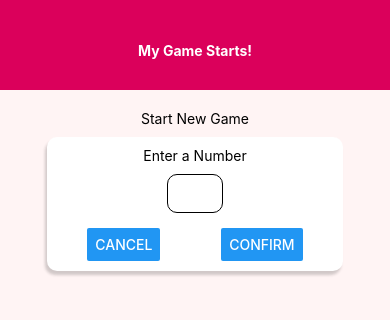
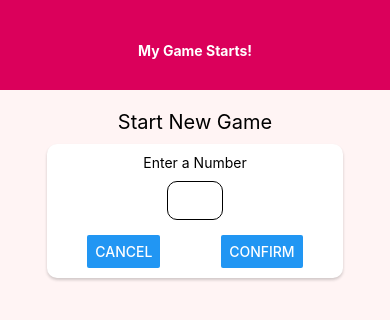
Before and after one commit to amirsarb/Guess-Number-React-Native, a React Native app: screen / in a window 390 px wide. Shown: the top 320 px of the page. Built offline with nearby package versions, Linux system fonts and the light colour scheme.

Commit message:
Cards added as a component

```diff
--- /dev/null
+++ b/components/Cards.js
@@ -0,0 +1,23 @@
+import React from "react";
+import { View, StyleSheet } from "react-native";
+
+const Card = (props) => {
+  return (
+    <View style={{ ...styles.card, ...props.style }}>{props.children}</View>
+  );
+};
+
+const styles = StyleSheet.create({
+  card: {
+    padding: 10,
+    backgroundColor: "white",
+    borderRadius: 10,
+    shadowColor: "#171717",
+    shadowOffset: { width: 0, height: 2 },
+    shadowOpacity: 0.2,
+    shadowRadius: 3,
+    elevation: 5,
+  },
+});
+
+export default Card;
--- a/screens/StartScreen.js
+++ b/screens/StartScreen.js
@@ -1,18 +1,18 @@
 import React from "react";
 import { StyleSheet, View, Text, TextInput, Button } from "react-native";
-
+import Card from "../components/Cards";
 const StartScreen = (props) => {
   return (
     <View style={styles.firstScreen}>
       <Text style={styles.title}>Start New Game</Text>
-      <View style={styles.cardContainer}>
+      <Card style={styles.cardContainer}>
         <Text>Enter a Number</Text>
         <TextInput style={styles.inputContainer} />
         <View style={styles.btnContainer}>
           <Button title="Cancel" onPress={() => {}} />
           <Button title="Confirm" onPress={() => {}} />
         </View>
-      </View>
+      </Card>
     </View>
   );
 };
@@ -25,22 +25,12 @@
     backgroundColor: "#FFF4F4",
   },
   cardContainer: {
-    padding: 10,
-    alignItems: "center",
     width: 300,
     maxWidth: "80%",
     alignItems: "center",
-    backgroundColor: "white",
-    // borderWidth: 1,
-    borderRadius: 10,
-    shadowColor: "#171717",
-    shadowOffset: { width: -2, height: 4 },
-    shadowOpacity: 0.2,
-    shadowRadius: 3,
-    elevation: 5,
   },
   title: {
-    fontSize: "20",
+    fontSize: 20,
     marginVertical: 10,
   },
   btnContainer: {
```
